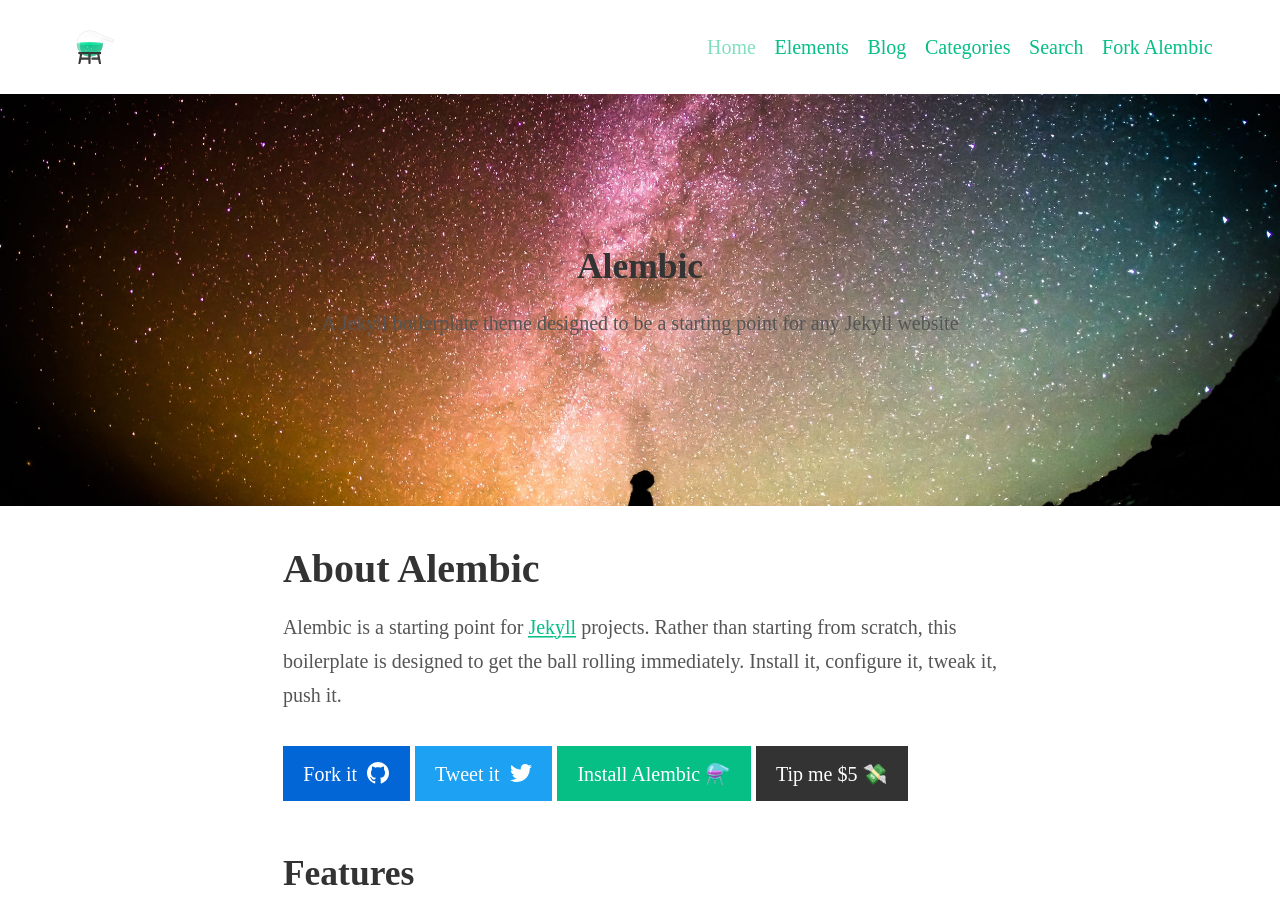
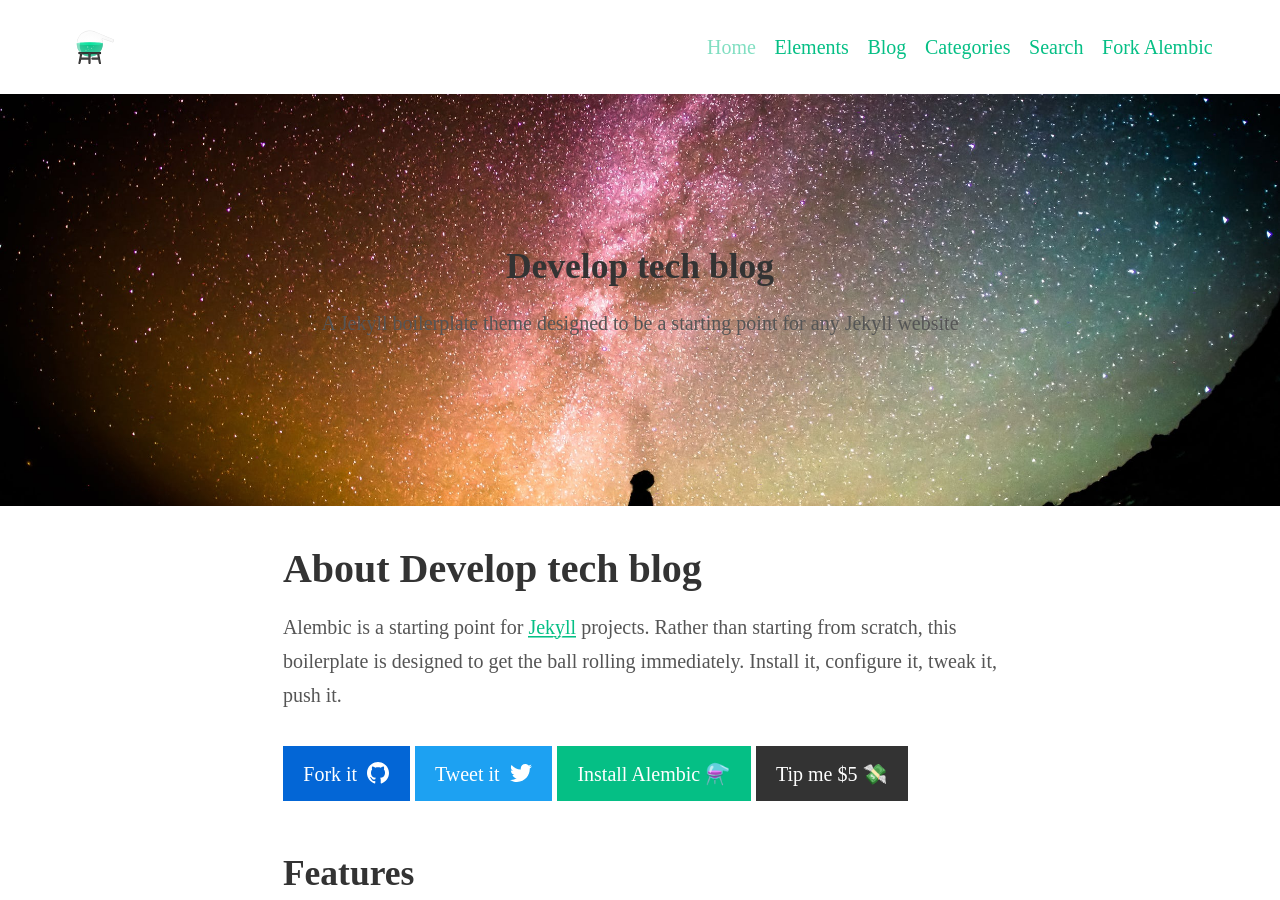
Before and after one commit to zaneiru/zaneiru.github.io, a Jekyll site: the page built from index.md, in a window 1280 px wide and 900 px high. Built offline with Jekyll 4.4.1, drawn with Linux system fonts in a browser that asks for light colours; some web fonts are replaced; our own code applies the rules of GitHub Pages for plain Markdown files.

Commit message:
인덱스 수정

```diff
--- a/index.md
+++ b/index.md
@@ -1,7 +1,7 @@
 ---
-title: About Alembic
+title: About Develop tech blog
 feature_text: |
-  ## Alembic
+  ## Develop tech blog
   A Jekyll boilerplate theme designed to be a starting point for any Jekyll website
 feature_image: "/assets/images/photo-1444703686981-a3abbc4d4fe3.jpg"
 excerpt: "Alembic is a starting point for [Jekyll](https://jekyllrb.com/) projects. Rather than starting from scratch, this boilerplate is designed to get the ball rolling immediately. Install it, configure it, tweak it, push it."
```
